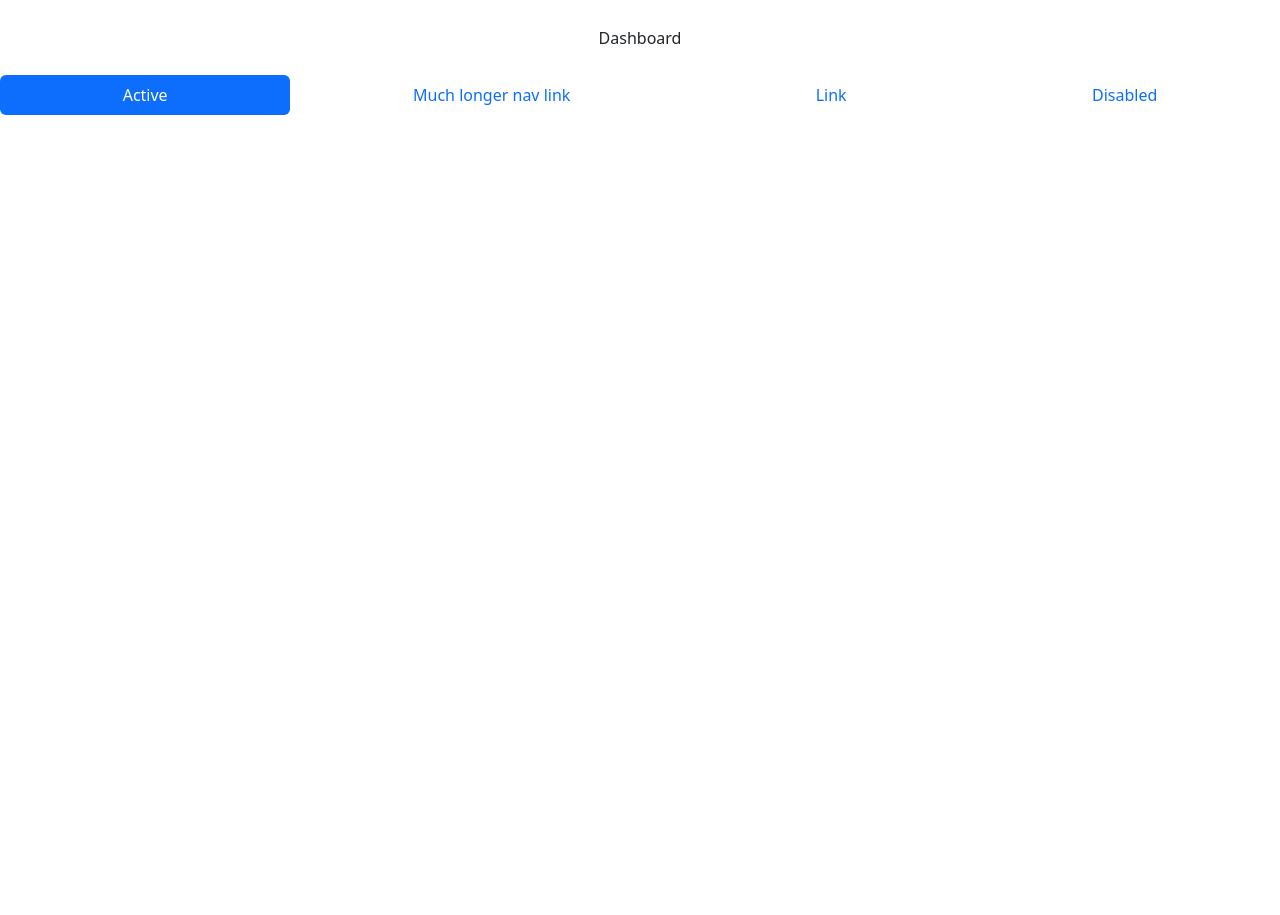
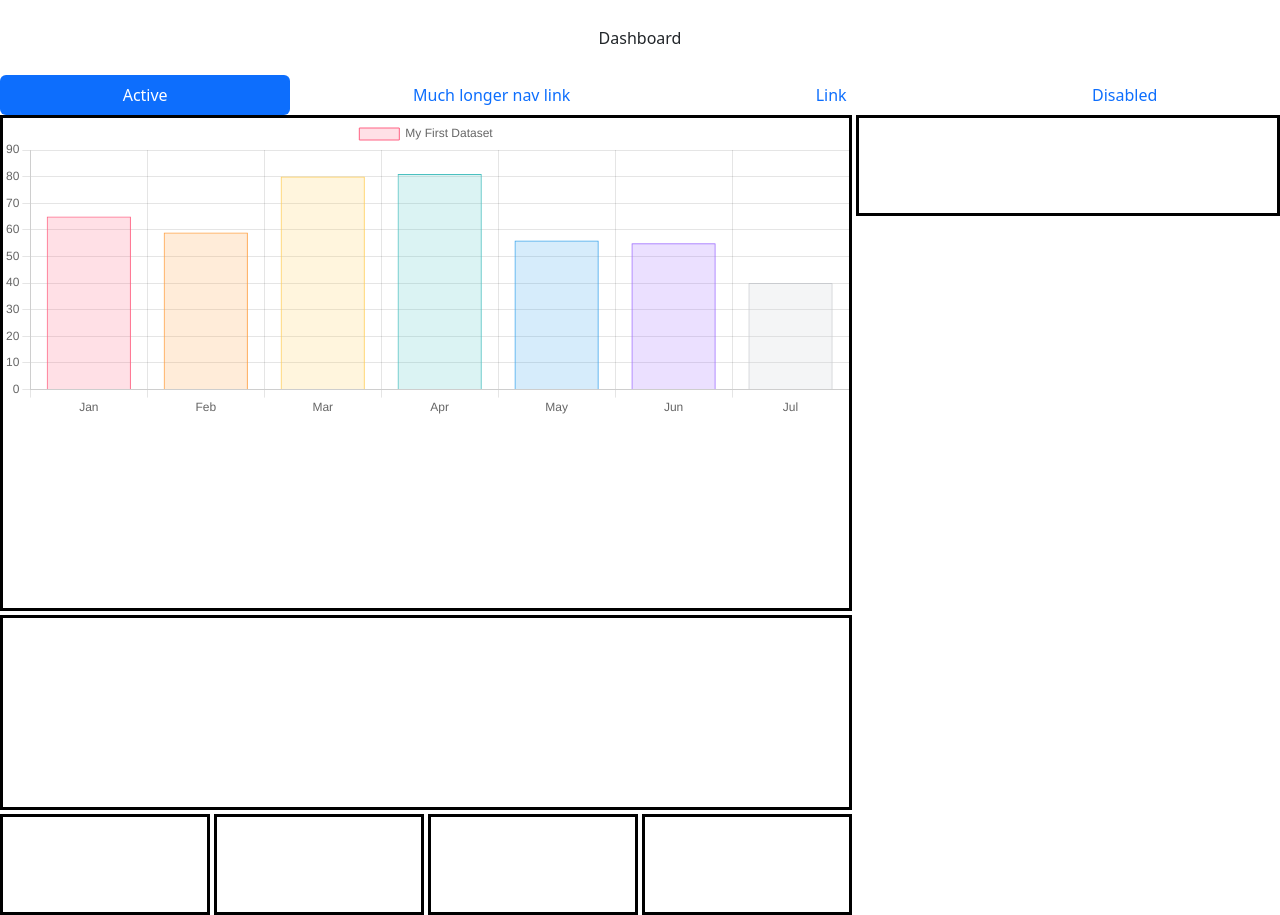
Before and after one commit to thebo8800/Mobili-track-dataVisualization, a plain HTML site: page index.html in a window 1280 px wide. Before the commit the page ends 800 px from the top, so only its background shows below. Drawn offline with nearby package versions, Linux system fonts and the light colour scheme.

Commit message:
Added basic layout

```diff
--- a/index.html
+++ b/index.html
@@ -10,6 +10,7 @@
 </head>
 <body>
 
+   <div class="sticky-top" style="background-color: white;">
     <div id="header">Dashboard</div>
     <ul id="nav-bar" class="nav nav-pills nav-fill">
         <li class="nav-item">
@@ -25,33 +26,59 @@
           <a class="nav-link" href="#">Disabled</a>
         </li>
       </ul>
+   </div>
 
 
       <div class="main">
 
 
+        <div class='module'style="grid-column: 1 / 5; grid-row: 1 / 3;">
 
+                <canvas id="chart1" style="max-height: 300px;"></canvas>
+
+        </div>
+        <div class='module' style="grid-column: 1 / 5; grid-row: 3 / 5;""></div>
+        <div class='module'style="grid-column: 1 / 2; grid-row: 5 / 6;""></div>
+        <div class='module'style="grid-column: 2 / 3; grid-row: 5 / 6;""></div>
+        <div class='module'style="grid-column: 3 / 4; grid-row: 5 / 6;""></div>
+        <div class='module'style="grid-column: 4 / 5; grid-row: 5 / 6;""></div>
+        <div class='module'style="grid-column: 5 / 7; grid-row: 1 / -1;""></div>
 
 
       </div>
-    <!-- <div>
-        <canvas id="myChart"></canvas>
-      </div>
+
 
       <script src="https://cdn.jsdelivr.net/npm/chart.js"></script>
 
       <script>
-        const ctx = document.getElementById('myChart');
-
-        new Chart(ctx, {
+        const ctx1 = document.getElementById('chart1');
+        labels = ['Jan', 'Feb', 'Mar', 'Apr', 'May', 'Jun', 'Jul']
+        new Chart(ctx1, {
           type: 'bar',
-          data: {
-            labels: ['Red', 'Blue', 'Yellow', 'Green', 'Purple', 'Orange'],
-            datasets: [{
-              label: '# of Votes',
-              data: [12, 19, 3, 5, 2, 3],
-              borderWidth: 1
-            }]
+          data: {labels: labels,
+  datasets: [{
+    label: 'My First Dataset',
+    data: [65, 59, 80, 81, 56, 55, 40],
+    backgroundColor: [
+      'rgba(255, 99, 132, 0.2)',
+      'rgba(255, 159, 64, 0.2)',
+      'rgba(255, 205, 86, 0.2)',
+      'rgba(75, 192, 192, 0.2)',
+      'rgba(54, 162, 235, 0.2)',
+      'rgba(153, 102, 255, 0.2)',
+      'rgba(201, 203, 207, 0.2)'
+    ],
+    borderColor: [
+      'rgb(255, 99, 132)',
+      'rgb(255, 159, 64)',
+      'rgb(255, 205, 86)',
+      'rgb(75, 192, 192)',
+      'rgb(54, 162, 235)',
+      'rgb(153, 102, 255)',
+      'rgb(201, 203, 207)'
+    ],
+    borderWidth: 1
+  }]
           },
           options: {
             scales: {
@@ -61,7 +88,7 @@
             }
           }
         });
-      </script> -->
+      </script>
 
 
 
--- a/style.css
+++ b/style.css
@@ -1,3 +1,13 @@
+* {
+    padding: 0;
+    margin: 0;
+}
+
+body {
+    width: 100vw;
+    height: 100vh;
+}
+
 #header {
     display: flex;
     align-items: center;
@@ -9,6 +19,20 @@
 
 
 .main {
+    height: 100%;
     display: grid;
     grid-template-columns: repeat(6, 1fr);
+    grid-template-rows: repeat(5 1fr);
+    gap: 4px;
+
 }
+
+.main>div {
+    border: solid black 3px;
+}
+
+.module {
+    display: flex;
+    /* align-items: center; */
+    justify-content: center;
+}
```
